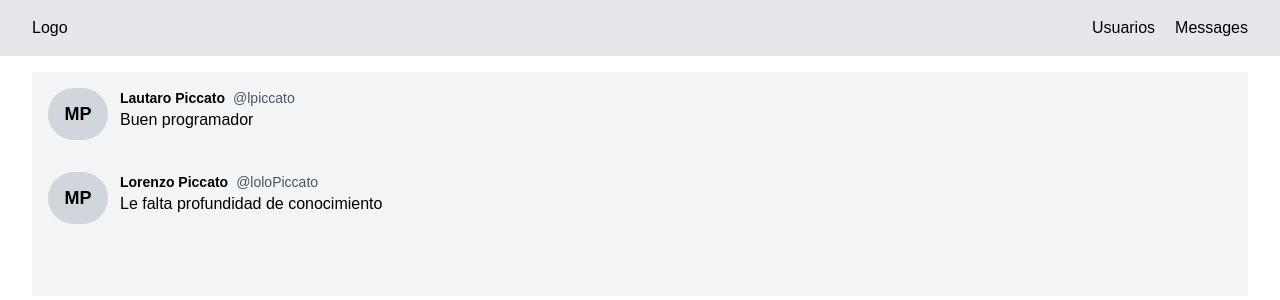
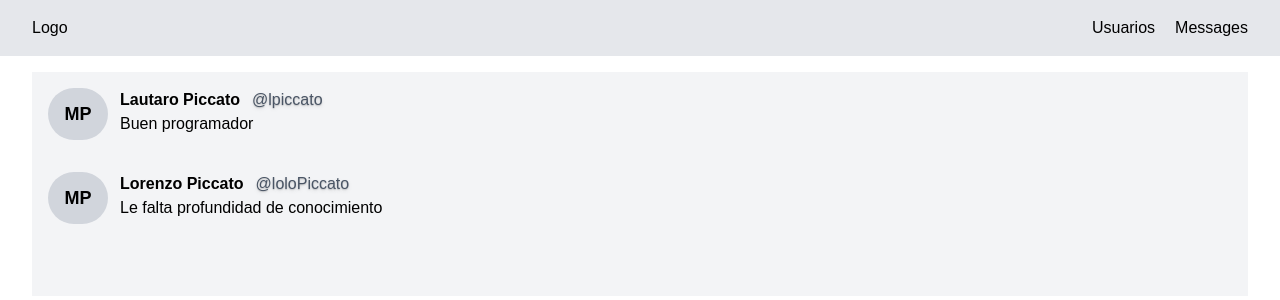
Before and after one commit to MPiccato/DH-One-Global, a Next.js app in the folder FrontEnd/NextJS/app-demo/: page /messages in a window 1280 px wide. Shown: the top 300 px of the page. Built offline with nearby package versions, Linux system fonts and the light colour scheme.

Commit message:
estilos predefinidos desde global.css

```diff
--- a/FrontEnd/NextJS/app-demo/app/components/message/Message.tsx
+++ b/FrontEnd/NextJS/app-demo/app/components/message/Message.tsx
@@ -15,10 +15,10 @@ const Message = ({message}: MessageProps) => {
                 </div>
                 <div className="flex flex-col ml-3">
                     <div className='flex'>
-                        <h4 className="font-semibold text-sm">
+                        <h2>
                             {message.name}
-                        </h4>
-                        <h3 className="text-sm ml-2 text-gray-600 cursor-pointer">
+                        </h2>
+                        <h3>
                             <Link href={`https://www.facebook.com/${message.username}`}>@{message.username}</Link>
                         </h3>
                     </div>
--- a/FrontEnd/NextJS/app-demo/app/globals.css
+++ b/FrontEnd/NextJS/app-demo/app/globals.css
@@ -24,3 +24,12 @@ body {
   color: var(--foreground);
   font-family: Arial, Helvetica, sans-serif;
 }
+
+@layer components {
+  h2 {
+    @apply font-semibold text-balance;
+  }
+  h3 {
+    @apply text-shadow-md ml-3 text-gray-600 cursor-pointer;
+  }
+}
```
